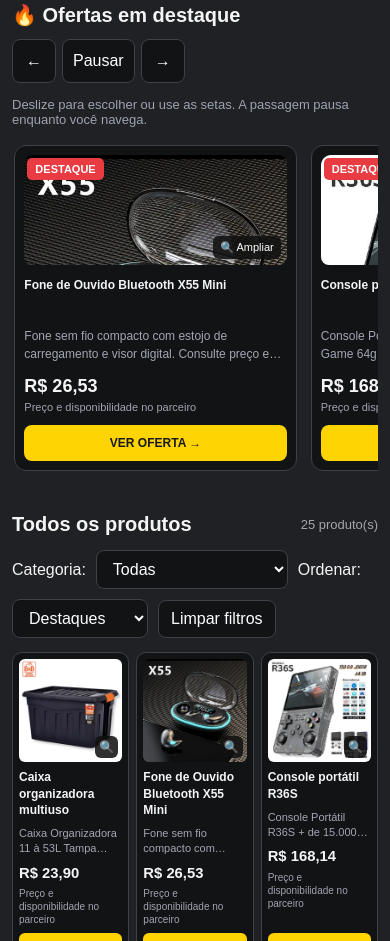
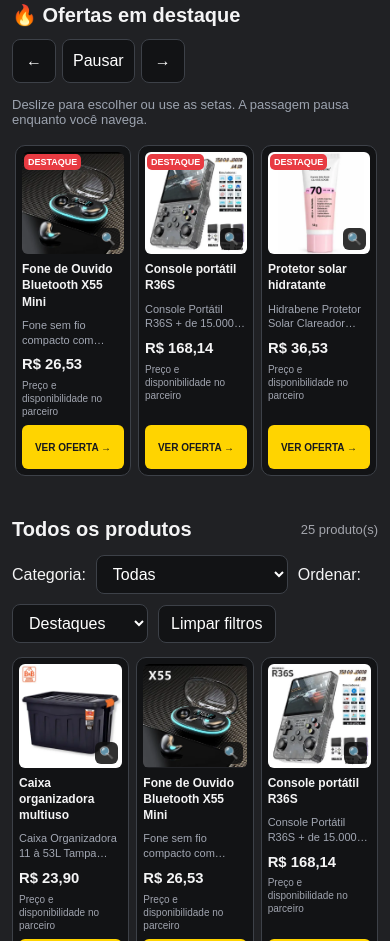
Before and after one commit to Luckas-siqueira/Mega-Vitrine, a plain HTML site: page index.html in a window 390 px wide. Shown: the part 1274-2215 px from the top of the page. Drawn offline with Linux system fonts and the light colour scheme.

Commit message:
Compacta cards do carrossel com o mesmo layout do catálogo móvel

```diff
--- a/index.html
+++ b/index.html
@@ -27,28 +27,32 @@ footer{background:#111318;color:white;margin-top:34px;padding:30px 5%;display:gr
 
 .image-button{position:relative;width:100%;padding:0;border:0;cursor:zoom-in;color:inherit}.image-button:focus-visible{outline:3px solid var(--yellow);outline-offset:3px}.zoom-hint{position:absolute;bottom:6px;right:6px;background:#111d;color:white;border-radius:6px;padding:5px 7px;font-size:11px;pointer-events:none}.image-viewer{width:min(94vw,1050px);max-width:1050px;max-height:94vh;padding:16px;border:1px solid var(--line);border-radius:14px;background:#16181d;color:white;overflow:auto}.image-viewer::backdrop{background:#000c}.viewer-head{display:flex;align-items:center;justify-content:space-between;gap:16px;margin-bottom:12px}.viewer-head h2{font-size:17px;line-height:1.4;margin:0}.viewer-head button,.viewer-actions button{background:#25272e;color:#fff;border:1px solid #555;border-radius:8px;padding:10px 14px;min-height:44px}.viewer-head button{flex-shrink:0}.viewer-viewport{background:#222327;border-radius:8px;max-height:70vh;overflow:auto;overscroll-behavior:contain;text-align:center}.viewer-viewport img{display:block;max-width:100%;max-height:70vh;width:auto;height:auto;object-fit:contain;margin:auto}.viewer-viewport.magnified img{width:1200px;max-width:none;max-height:none}.viewer-actions{display:flex;gap:12px;align-items:center;flex-wrap:wrap;margin-top:12px}.viewer-status{font-size:13px;color:#bbc0cc;margin:0}@media(max-width:480px){.image-viewer{padding:10px}.viewer-head h2{font-size:14px}.viewer-viewport,.viewer-viewport img{max-height:65vh}}
 
-/* Catálogo compacto para celular e tablet. */
+/* Cards compactos compartilhados pelo catálogo e pelo carrossel. */
 @media(max-width:900px){
+ #ofertas .featured-track{gap:10px}
+ #ofertas .featured-track .product{flex-basis:calc((100% - 30px)/4)}
  #catalogo .grid{grid-template-columns:repeat(4,minmax(0,1fr));gap:10px}
- #catalogo .product{display:flex;flex-direction:column;padding:9px}
- #catalogo .product h3{display:-webkit-box;-webkit-box-orient:vertical;-webkit-line-clamp:2;line-clamp:2;overflow:hidden;overflow-wrap:anywhere;line-height:1.35;min-height:2.7em;margin:0 0 5px}
- #catalogo .description{display:-webkit-box;-webkit-box-orient:vertical;-webkit-line-clamp:2;line-clamp:2;overflow:hidden;overflow-wrap:anywhere;font-size:11px;line-height:1.35;min-height:0;max-height:2.7em;margin:4px 0 7px}
- #catalogo .product .btn{margin-top:auto;min-height:44px;display:flex;align-items:center;justify-content:center}
- #catalogo .installment{font-size:10px;line-height:1.3;margin:0 0 7px}
+ :is(#catalogo,#ofertas) .product{display:flex;flex-direction:column;padding:9px}
+ :is(#catalogo,#ofertas) .product h3{display:-webkit-box;-webkit-box-orient:vertical;-webkit-line-clamp:2;line-clamp:2;overflow:hidden;overflow-wrap:anywhere;line-height:1.35;min-height:2.7em;margin:0 0 5px}
+ :is(#catalogo,#ofertas) .description{display:-webkit-box;-webkit-box-orient:vertical;-webkit-line-clamp:2;line-clamp:2;overflow:hidden;overflow-wrap:anywhere;font-size:11px;line-height:1.35;min-height:0;max-height:2.7em;margin:4px 0 7px}
+ :is(#catalogo,#ofertas) .product .btn{margin-top:auto;min-height:44px;display:flex;align-items:center;justify-content:center}
+ :is(#catalogo,#ofertas) .installment{font-size:10px;line-height:1.3;margin:0 0 7px}
 }
 @media(max-width:600px){
+ #ofertas .featured-track{gap:7px}
+ #ofertas .featured-track .product{flex-basis:calc((100% - 14px)/3)}
+ #ofertas .badge{top:8px;left:8px;font-size:9px;padding:3px 4px}
  main{padding-left:12px;padding-right:12px}
  #catalogo .grid{grid-template-columns:repeat(3,minmax(0,1fr));gap:7px}
- #catalogo .product{padding:6px;border-radius:10px}
- #catalogo .product-img{height:auto;aspect-ratio:1/1;font-size:40px;margin-bottom:7px;border-radius:6px}
- #catalogo .product h3{font-size:12px}
- #catalogo .description{font-size:11px;margin:3px 0 6px}
- #catalogo .price{font-size:clamp(13px,3.8vw,17px);line-height:1.2;margin:3px 0 5px;overflow-wrap:anywhere}
- #catalogo .old{font-size:10px}
- #catalogo .product .btn{font-size:10px;padding:7px 3px;border-radius:6px}
- #catalogo .zoom-hint{font-size:0;padding:4px;bottom:4px;right:4px}
- #catalogo .zoom-hint::after{content:'🔍';font-size:12px}
- .featured-track .description{display:-webkit-box;-webkit-box-orient:vertical;-webkit-line-clamp:2;line-clamp:2;overflow:hidden;min-height:0;margin:5px 0 9px}
+ :is(#catalogo,#ofertas) .product{padding:6px;border-radius:10px}
+ :is(#catalogo,#ofertas) .product-img{height:auto;aspect-ratio:1/1;font-size:40px;margin-bottom:7px;border-radius:6px}
+ :is(#catalogo,#ofertas) .product h3{font-size:12px}
+ :is(#catalogo,#ofertas) .description{font-size:11px;margin:3px 0 6px}
+ :is(#catalogo,#ofertas) .price{font-size:clamp(13px,3.8vw,17px);line-height:1.2;margin:3px 0 5px;overflow-wrap:anywhere}
+ :is(#catalogo,#ofertas) .old{font-size:10px}
+ :is(#catalogo,#ofertas) .product .btn{font-size:10px;padding:7px 3px;border-radius:6px}
+ :is(#catalogo,#ofertas) .zoom-hint{font-size:0;padding:4px;bottom:4px;right:4px}
+ :is(#catalogo,#ofertas) .zoom-hint::after{content:'🔍';font-size:12px}
 }
 
 .product-name{display:block;width:100%;padding:0;border:0;background:transparent;color:inherit;font:inherit;font-weight:inherit;line-height:inherit;text-align:left;cursor:pointer}
@@ -90,7 +94,8 @@ function moveFeatured(direction){
  const max=featuredTrack.scrollWidth-featuredTrack.clientWidth;
  if(max<=1)return;
  const card=featuredTrack.querySelector('.product');
- const step=card?card.getBoundingClientRect().width+14:featuredTrack.clientWidth;
+ const gap=parseFloat(window.getComputedStyle(featuredTrack).columnGap)||0;
+ const step=card?card.getBoundingClientRect().width+gap:featuredTrack.clientWidth;
  const current=featuredTrack.scrollLeft;
  const target=direction>0?(current>=max-2?0:Math.min(max,current+step)):(current<=2?max:Math.max(0,current-step));
  featuredTrack.scrollTo({left:target,behavior:reducedMotion.matches?'auto':'smooth'});
```
